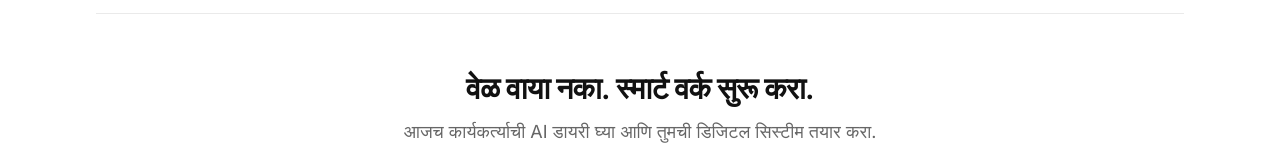
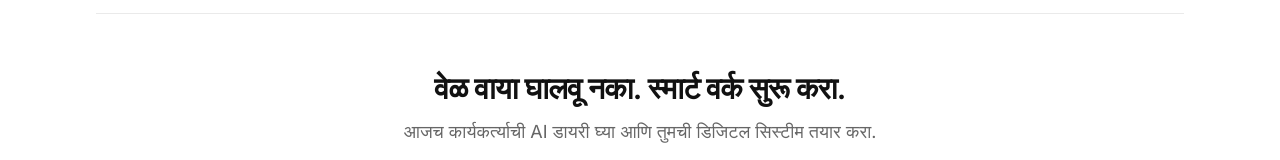
Before and after one commit to amitchivilkar/socialsanvad, a Next.js app: page /ebook/karykartyachi-ai-diary in a window 1280 px wide. Shown: the part 2708-2868 px from the top of the page. Built offline with nearby package versions, Linux system fonts and the light colour scheme; no server answers.

Commit message:
Fix ebook CTA headline Marathi wording.

```diff
--- a/app/ebook/karykartyachi-ai-diary/page.tsx
+++ b/app/ebook/karykartyachi-ai-diary/page.tsx
@@ -249,7 +249,7 @@
 
         <section className="mt-16 border-t border-[var(--border)] pt-14 text-center sm:mt-20">
           <h2 className="font-heading text-2xl font-semibold tracking-tight sm:text-3xl">
-            वेळ वाया नका. स्मार्ट वर्क सुरू करा.
+            वेळ वाया घालवू नका. स्मार्ट वर्क सुरू करा.
           </h2>
           <p className="mx-auto mt-3 max-w-xl text-base text-[var(--muted)] sm:text-lg">
             आजच {ebook.title} घ्या आणि तुमची डिजिटल सिस्टीम तयार करा.
```
